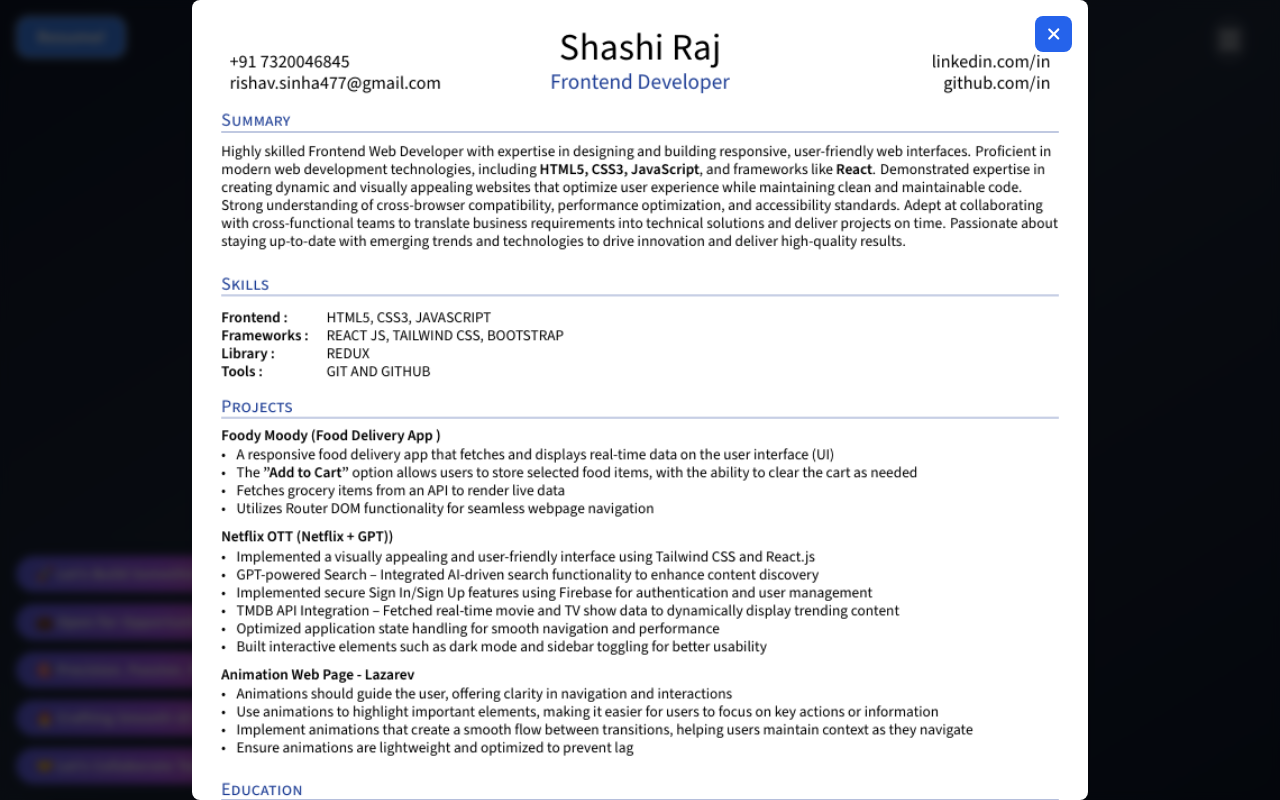
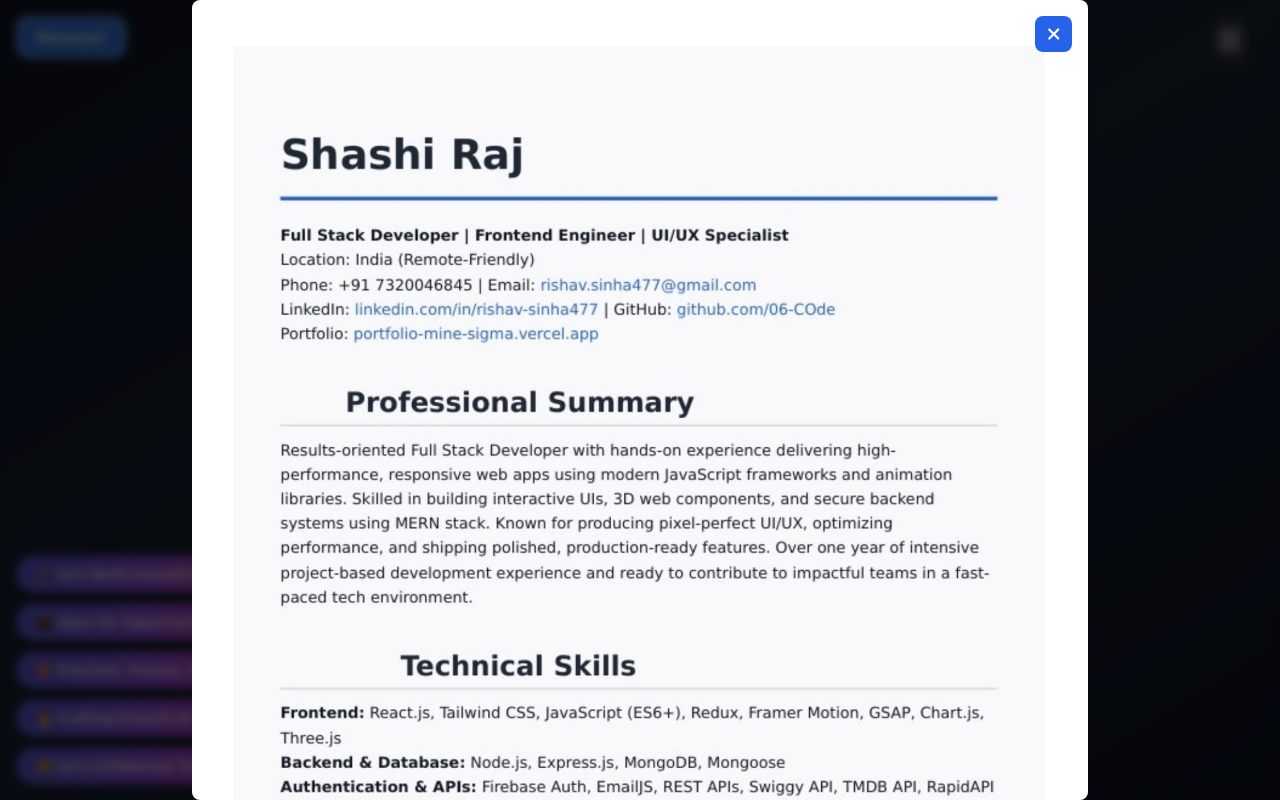
Before and after one commit to 06-COde/Portfolio-Mine, a React (Vite) app: page /interactive-page in a window 1280 px wide. Both pictures are taken after a click on the button "Resume!". Shown: the top 800 px of the page. Built offline with nearby package versions, Linux system fonts and the light colour scheme; no server answers.

Commit message:
Update Resume

```diff
--- a/src/RSection/ResumeModal.jsx
+++ b/src/RSection/ResumeModal.jsx
@@ -46,7 +46,7 @@ const ResumeModal = ({showMenu}) => {
        </button>
 
        <img
-       src="/asset/logos/Resume.png"
+       src="/asset/logos/IMG-20250620-WA0006[1].jpg"
        alt="Resume"
        className="w-full h-auto"
        />
```
Also changed, not shown: public/asset/logos/IMG-20250620-WA0006[1].jpg (added).
